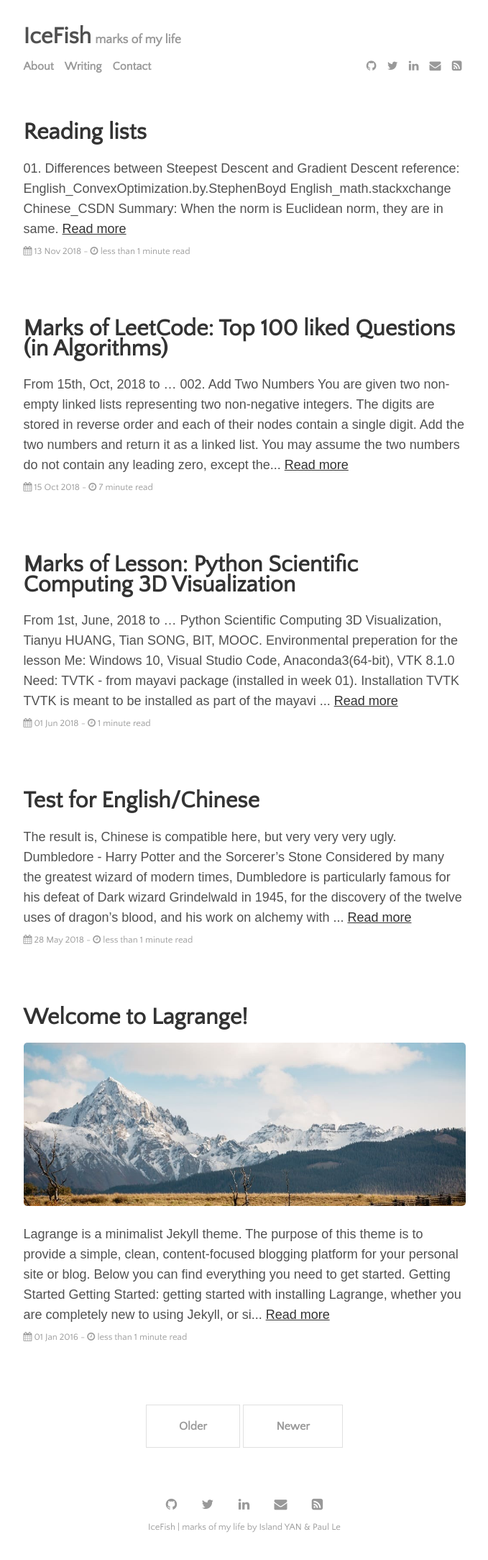
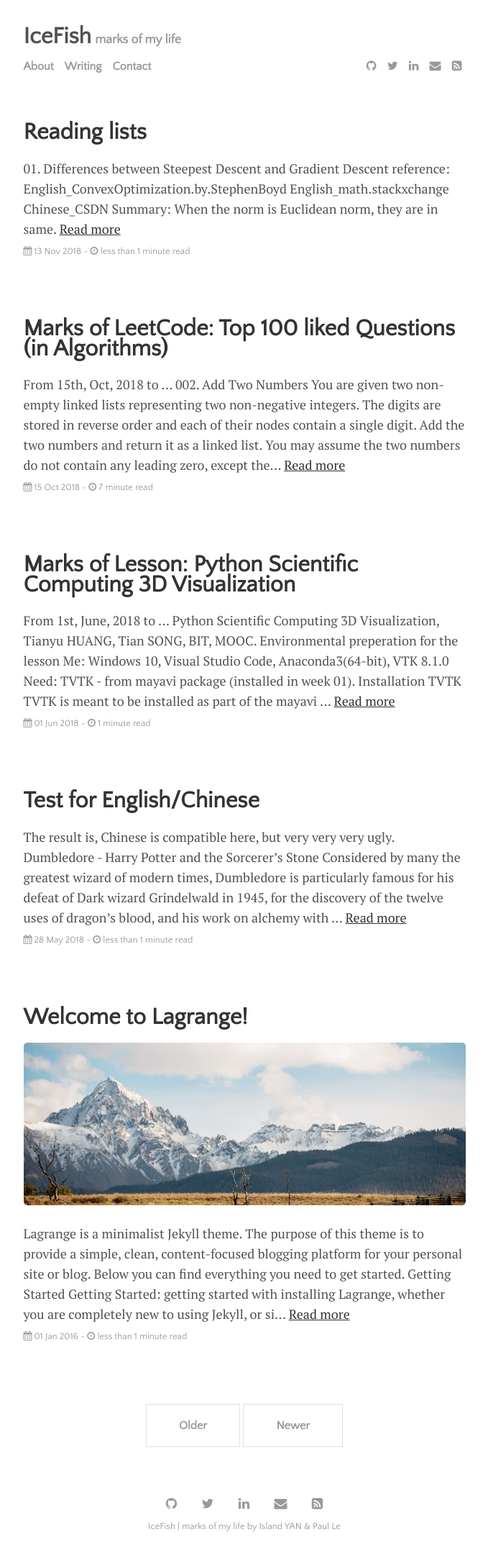
Before and after one commit to YANDaoyu/YANDaoyu.github.io, a Jekyll site: the page built from index.html, in a window 1280 px wide. Shown: the whole page at 72% size, without its empty margins (300-979 px from the left). Built offline with Jekyll 4.4.1, drawn with Linux system fonts in a browser that asks for light colours; the list of posts is cut into pages by our own code.

Commit message:
body-font

```diff
--- a/assets/css/main.css
+++ b/assets/css/main.css
@@ -18,7 +18,10 @@
 */
 
 body {
-  font-family: "PT Serif", Georgia, "Times New Roman", serif;
+  font-family: "PT Serif", Georgia, "Times New Roman", “Microsoft YaHei”, “微软雅黑”, sans-serif;
+  /*
+	font-family: "PT Serif", Georgia, "Times New Roman", serif;
+  */
   font-size: 18px;
   color: #515151;
   line-height: 1.75rem;
@@ -140,13 +143,11 @@
 
 .post-container {
   margin-bottom: 4rem;
-  font-family: 'Arial', 'Microsoft YaHei', '微软雅黑”, sans-serif;
 }
 
 .posts {
   margin-bottom: 5rem;
   padding: 0px;
-  font-family: 'Arial', 'Microsoft YaHei', '微软雅黑', sans-serif;
   list-style: none;
 }
 
```
